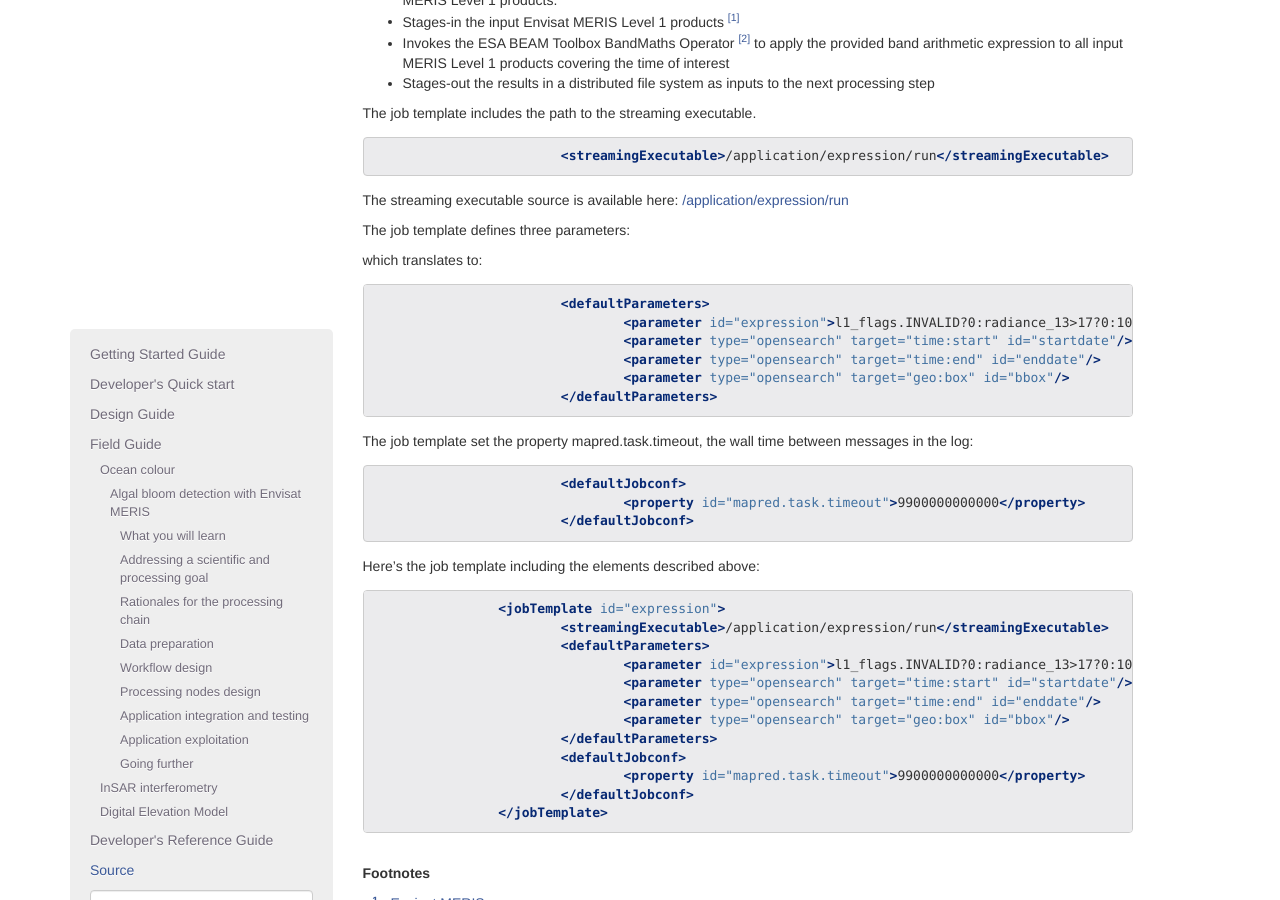
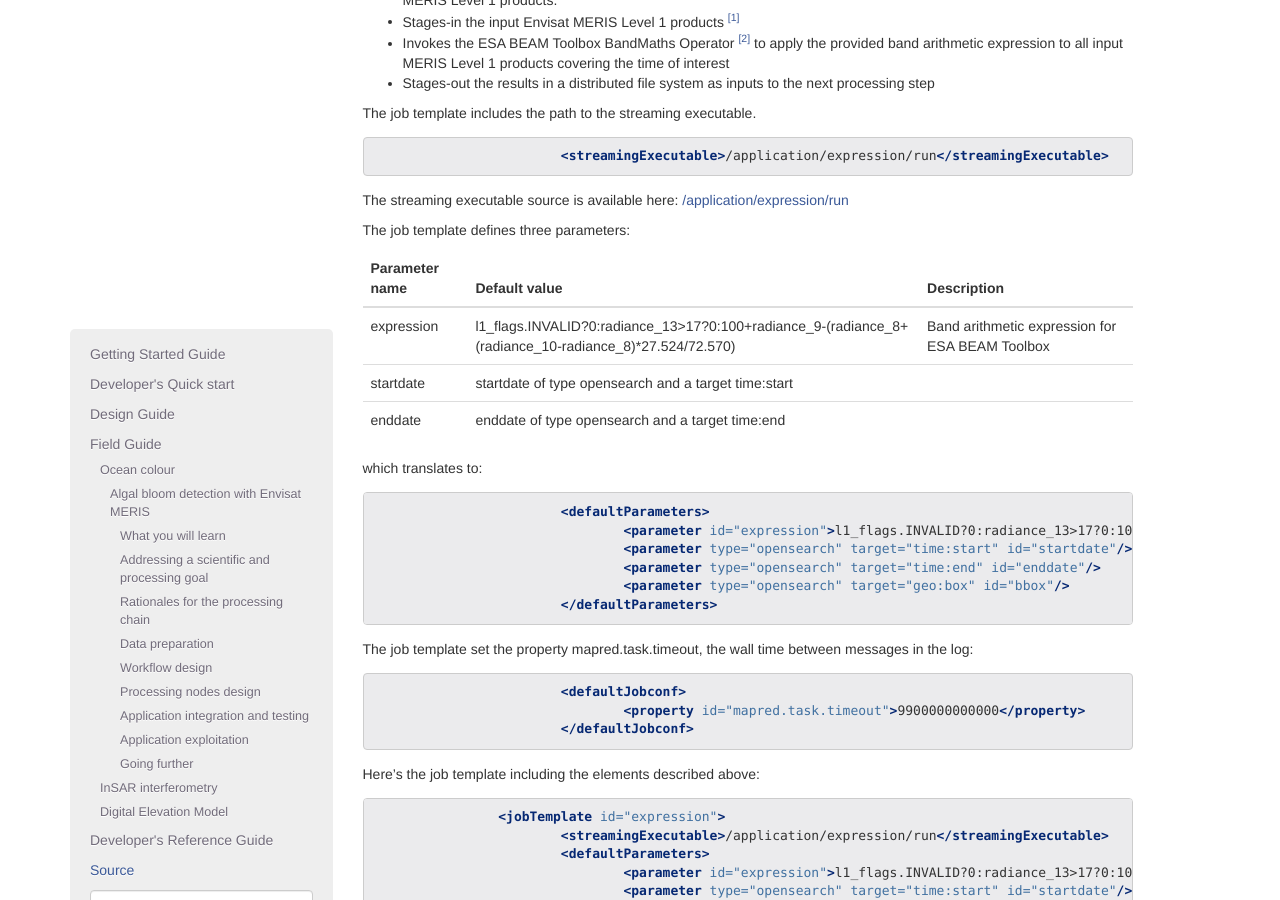
Before and after one commit to Terradue/doc-developer-sandbox, a Sphinx documentation site: the page built from source/field/ocean_color/lib_beam/nodes/expression.rst, in a window 1280 px wide and 900 px high, scrolled down 429 px. Built offline with Sphinx 7.4.7, drawn with Linux system fonts in a browser that asks for light colours; pages that are not in the unit, such as notebooks, are missing from menus.

Commit message:
Update expression.rst

```diff
--- a/source/field/ocean_color/lib_beam/nodes/expression.rst
+++ b/source/field/ocean_color/lib_beam/nodes/expression.rst
@@ -19,7 +19,7 @@ The streaming executable source is available here: `/application/expression/run
 The job template defines three parameters:
 
 +----------------+---------------------------------------------------------------------------------------------------------------+-------------------------------------------------+
-| Parameter name | Default value                                                                                                 | Description                                     |                                                                                                                      |
+| Parameter name | Default value                                                                                                 | Description                                     |
 +================+===============================================================================================================+=================================================+
 | expression     | l1_flags.INVALID?0:radiance_13>17?0:100+radiance_9-(radiance_8+(radiance_10-radiance_8)*27.524/72.570)        | Band arithmetic expression for ESA BEAM Toolbox |
 +----------------+---------------------------------------------------------------------------------------------------------------+-------------------------------------------------+
```
